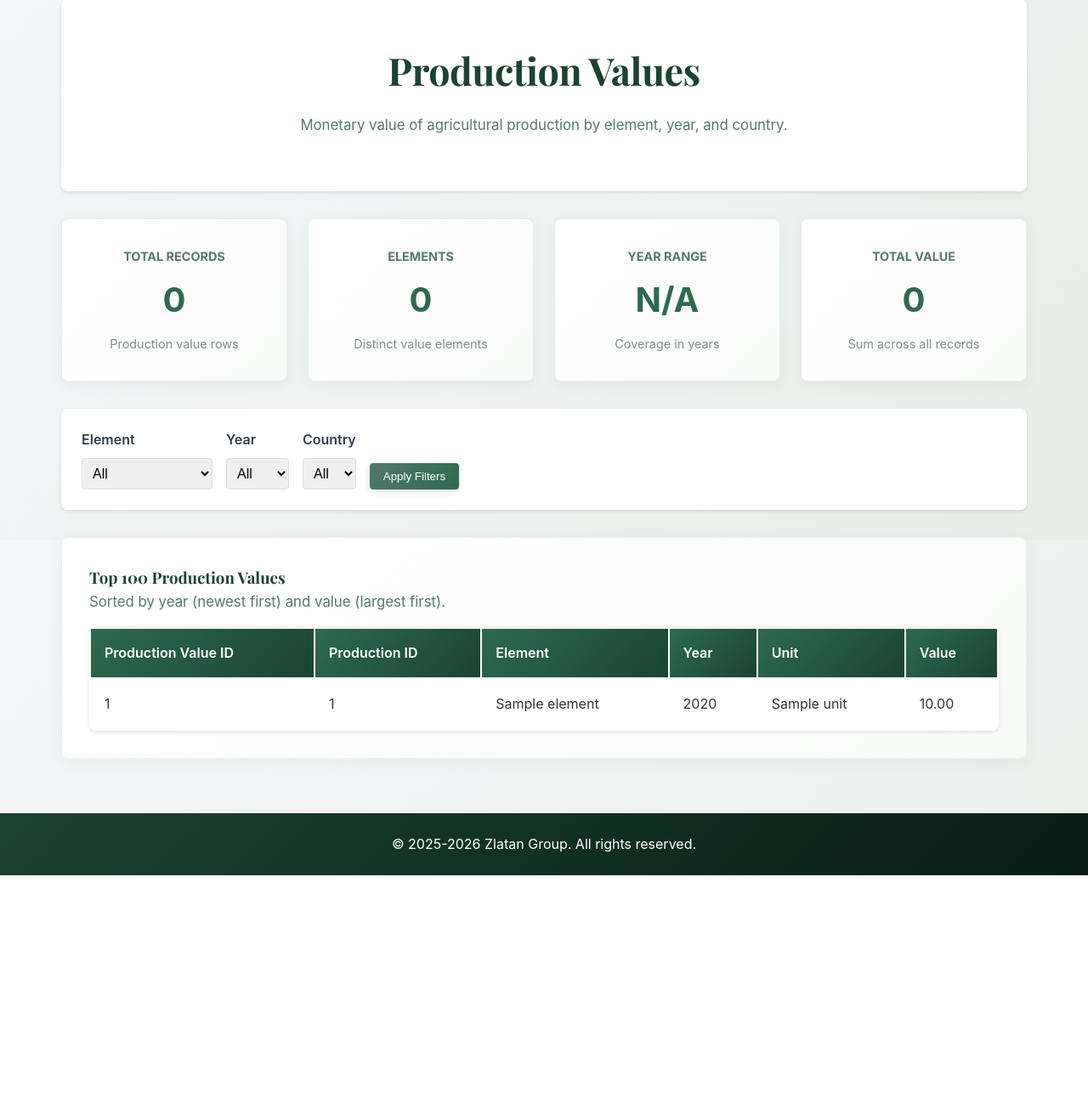
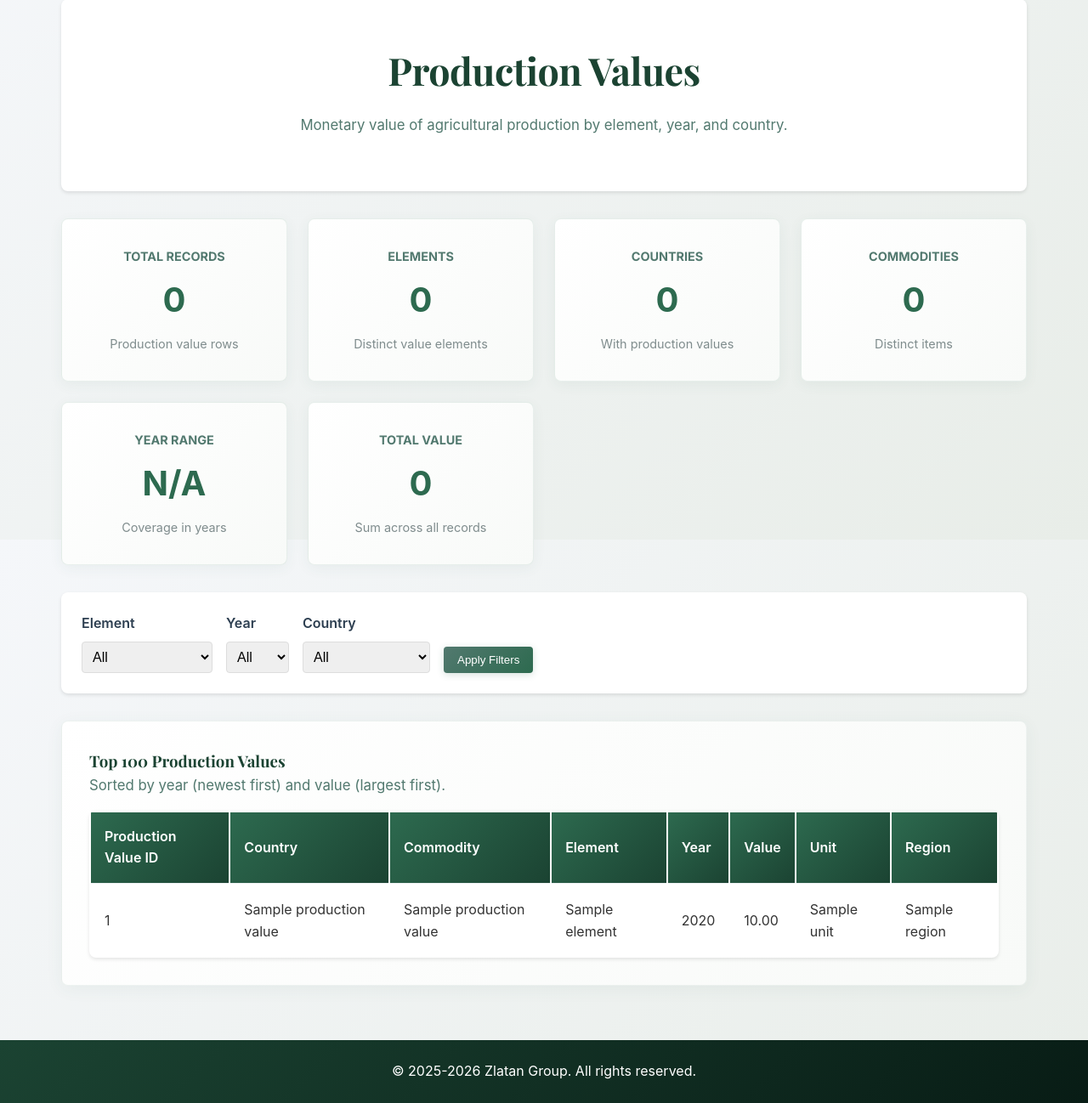
Before and after one commit to FuatKarakaya/Agricultural_Trade, a Flask app: page /production-values in a window 1280 px wide. Shown: the part 165-1463 px from the top of the page at 85% size. Before the commit the page ends 1195 px from the top, so only its background shows below. Run offline with Flask 3, Linux system fonts and the light colour scheme; a database or web service that is not in the repository returns one stand-in record (values such as "Sample title"); data that the repository does not hold is empty; some libraries are stand-ins or nearby versions.

Commit message:
production value page improved

```diff
--- a/routes/prodValRouting.py
+++ b/routes/prodValRouting.py
@@ -6,43 +6,89 @@
 
 @prod_val_bp.route("/production-values")
 def production_values():
-    """Browse production values - SAFE MODE (Single Table Queries)"""
+    """Browse production values with enhanced joins"""
     try:
-        selected_element = request.args.get("element")
-        selected_year = request.args.get("year")
+        selected_element = request.args.get("element", "")
+        selected_year = request.args.get("year", "")
+        country_code = request.args.get("country_code", "")
 
-        query = "SELECT * FROM Production_Value WHERE 1=1"
+        # Enhanced query with multiple JOINs similar to production page
+        query = """
+            SELECT
+                pv.production_value_ID,
+                pv.production_ID,
+                pv.element,
+                pv.year,
+                pv.unit,
+                pv.value,
+                p.country_code,
+                p.commodity_code,
+                p.unit AS production_unit,
+                c.country_name,
+                c.region,
+                c.subregion,
+                co.item_name,
+                co.cpc_code
+            FROM Production_Value pv
+            INNER JOIN Production p ON pv.production_ID = p.production_ID
+            INNER JOIN Countries c ON p.country_code = c.country_id
+            INNER JOIN Commodities co ON p.commodity_code = co.fao_code
+            WHERE 1=1
+        """
         params = []
 
         if selected_element:
-            query += " AND element = %s"
+            query += " AND pv.element = %s"
             params.append(selected_element)
 
         if selected_year:
-            query += " AND year = %s"
+            query += " AND pv.year = %s"
             params.append(selected_year)
 
-        query += " ORDER BY year DESC, value DESC LIMIT 50"
+        if country_code:
+            query += " AND p.country_code = %s"
+            params.append(country_code)
+
+        query += " ORDER BY pv.year DESC, pv.value DESC LIMIT 50"
 
         production_values_list = fetch_query(query, params)
 
         if production_values_list is None:
             return render_template("error.html", error="Database query failed."), 500
 
+        # Enhanced stats with more information
         stats_result = fetch_query(
-            "SELECT COUNT(*) as total_records, SUM(value) as total_value FROM Production_Value"
+            """
+            SELECT
+                COUNT(*) as total_records,
+                SUM(pv.value) as total_value,
+                COUNT(DISTINCT pv.element) as total_elements,
+                COUNT(DISTINCT p.country_code) as total_countries,
+                COUNT(DISTINCT p.commodity_code) as total_commodities,
+                MIN(pv.year) as min_year,
+                MAX(pv.year) as max_year
+            FROM Production_Value pv
+            INNER JOIN Production p ON pv.production_ID = p.production_ID
+            """
         )
         stats = stats_result[0] if stats_result else {}
 
+        # Get filter options
         elements = fetch_query(
             "SELECT DISTINCT element FROM Production_Value ORDER BY element"
         )
         years = fetch_query(
             "SELECT DISTINCT year FROM Production_Value ORDER BY year DESC"
         )
-
-        # Countries require joining the Production table, so we leave this empty in Safe Mode
-        countries = []
+        countries = fetch_query(
+            """
+            SELECT DISTINCT c.country_id, c.country_name
+            FROM Countries c
+            INNER JOIN Production p ON c.country_id = p.country_code
+            INNER JOIN Production_Value pv ON p.production_ID = pv.production_ID
+            ORDER BY c.country_name
+            """
+        )
 
         return render_template(
             "production_values.html",
@@ -53,7 +99,7 @@
             countries=countries,
             selected_element=selected_element,
             selected_year=selected_year,
-            selected_country="",
+            selected_country=country_code,
         )
 
     except Exception as e:
--- a/templates/production_values.html
+++ b/templates/production_values.html
@@ -22,6 +22,16 @@
       <h4>Elements</h4>
       <div class="stat-number">{{ stats.total_elements or 0 }}</div>
       <p class="stat-detail">Distinct value elements</p>
+    </div>
+    <div class="stat-card">
+      <h4>Countries</h4>
+      <div class="stat-number">{{ stats.total_countries or 0 }}</div>
+      <p class="stat-detail">With production values</p>
+    </div>
+    <div class="stat-card">
+      <h4>Commodities</h4>
+      <div class="stat-number">{{ stats.total_commodities or 0 }}</div>
+      <p class="stat-detail">Distinct items</p>
     </div>
     <div class="stat-card">
       <h4>Year Range</h4>
@@ -83,7 +93,7 @@
         {% for c in countries or [] %}
           <option value="{{ c['country_id'] }}"
                   {% if selected_country == c['country_id']|string %}selected{% endif %}>
-            {{ c['country_id'] }}
+            {{ c.get('country_name', c['country_id']) }}
           </option>
         {% endfor %}
       </select>
@@ -104,21 +114,23 @@
     <thead>
       <tr>
         <th>Production Value ID</th>
-        <th>Production ID</th>
+        <th>Country</th>
+        <th>Commodity</th>
         <th>Element</th>
         <th>Year</th>
+        <th>Value</th>
         <th>Unit</th>
-        <th>Value</th>
+        <th>Region</th>
       </tr>
     </thead>
     <tbody>
       {% for row in production_values %}
       <tr>
         <td>{{ row.get('production_value_ID') or row.get('production_value_id') or 'N/A' }}</td>
-        <td>{{ row.get('production_ID') or row.get('production_id') or 'N/A' }}</td>
+        <td>{{ row.get('country_name') or row.get('country_code') or 'N/A' }}</td>
+        <td>{{ row.get('item_name') or 'N/A' }}</td>
         <td>{{ row.get('element') or 'N/A' }}</td>
         <td>{{ row.get('year') or 'N/A' }}</td>
-        <td>{{ row.get('unit') or 'N/A' }}</td>
         <td>
           {% if row.get('value') is not none %}
             {{ "{:,.2f}".format(row.get('value')) }}
@@ -126,6 +138,8 @@
             N/A
           {% endif %}
         </td>
+        <td>{{ row.get('unit') or 'N/A' }}</td>
+        <td>{{ row.get('region') or 'N/A' }}</td>
       </tr>
       {% endfor %}
     </tbody>
```
Also changed, not shown: 1 other file.
